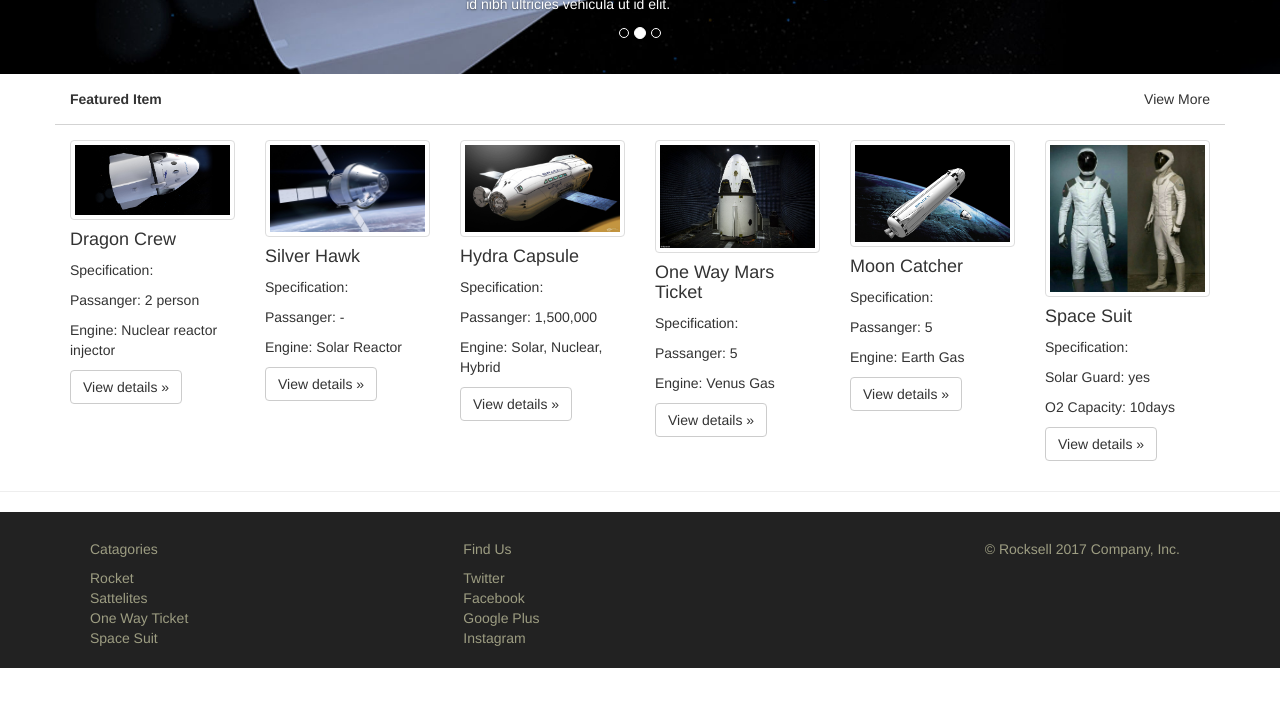
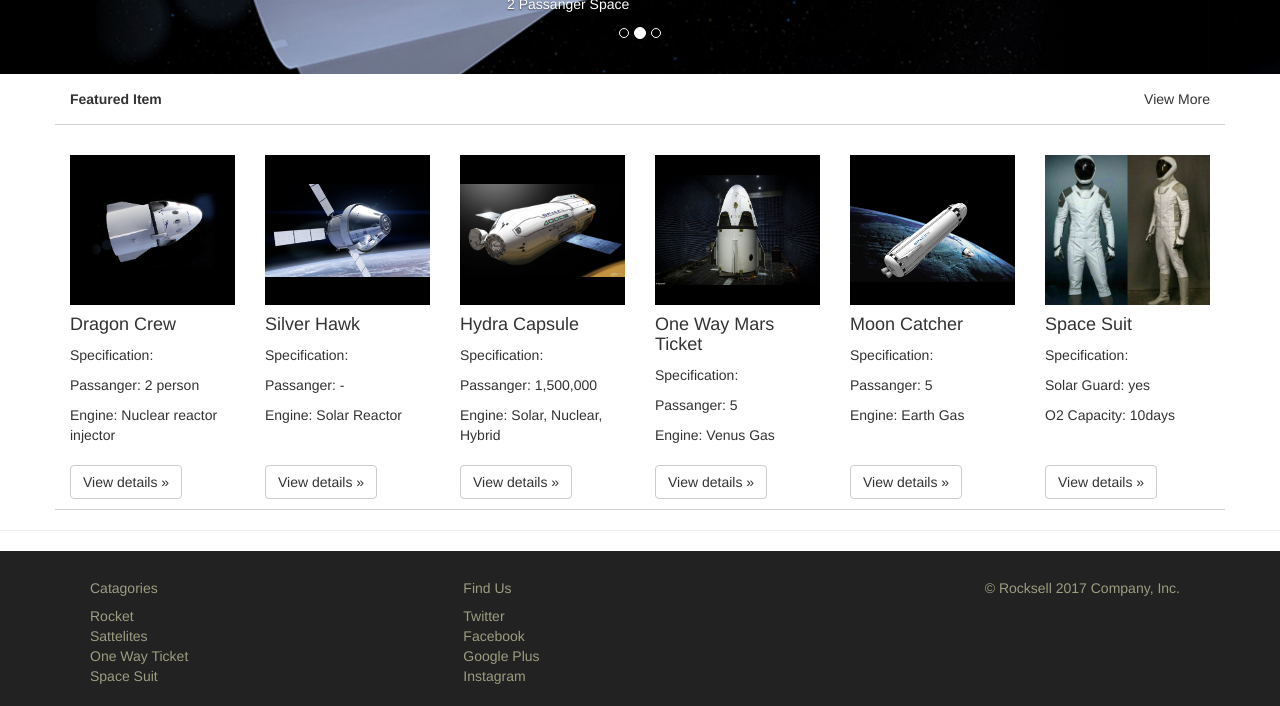
Before and after one commit to miracle-fox-2017/ecommerce-layout, a plain HTML site: page index.html in a window 1280 px wide. Shown: the part 361-1067 px from the top of the page. Before the commit the page ends 1029 px from the top, so only its background shows below. Drawn offline with nearby package versions, Linux system fonts and the light colour scheme.

Commit message:
update thumbnails

```diff
--- a/assets/css/style.css
+++ b/assets/css/style.css
@@ -22,14 +22,35 @@ body {
   background-color: black;
 }
 
+.center-thumb {
+  height: 150px;
+  background-size: 100%;
+  background-position: center center;
+  background-repeat: no-repeat;
+  background-color: black;
+}
+
 .featured {
   padding-top: 15px;
   padding-bottom: 15px;
   border-bottom: 1px solid lightgray;
 }
 
+.fluid {
+  width: 80%;
+}
+
 .item {
   padding-top: 15px;
+}
+
+.card {
+  padding-top: 15px;
+  border-bottom: 1px solid lightgray;
+}
+
+.desc {
+  min-height: 150px;
 }
 
 .featured .title {
@@ -57,3 +78,11 @@ ul.nolist {
   margin: 0;
   padding: 0;
 }
+
+@media only screen and (max-width: 600px) {
+  .center-thumb {
+    height: 200px;
+    background-size: 100%;
+    background-color: black;
+  }
+}
--- a/index.html
+++ b/index.html
@@ -71,7 +71,8 @@
             </a>
             <div class="container">
               <div class="carousel-caption">
-                <p>Cras justo odio, dapibus ac facilisis in, egestas eget quam. Donec id elit non mi porta gravida at eget metus. Nullam id dolor id nibh ultricies vehicula ut id elit.</p>
+                <h2>Crew Dragon</h2>
+                <p>2 Passanger Space</p>
               </div>
             </div>
           </div>
@@ -80,11 +81,23 @@
             <div class="center-cropped"
                  style="background-image: url('/assets/img/silver_1.jpeg');">
             </div>
+            <div class="container">
+              <div class="carousel-caption">
+                <h2>Silver Hawk</h2>
+                <p>Sattelite</p>
+              </div>
+            </div>
           </div>
 
           <div class="item">
             <div class="center-cropped"
                  style="background-image: url('/assets/img/SpaceX-capsule.jpg');">
+            </div>
+            <div class="container">
+              <div class="carousel-caption">
+                <h2>Hydra Capsule</h2>
+                <p>1,500,000 Passanger Space</p>
+              </div>
             </div>
           </div>
         </div>
@@ -110,53 +123,89 @@
         </div>
       </div>
       <div class="row item">
-        <div class="col-md-2">
-          <img src="/assets/img/crew-dragon.jpg" class="img-thumbnail thumb" alt="Crew Dragon">
+        <div class="col-md-2 card">
+          <div class="center-thumb"
+               style="background-image: url('/assets/img/crew-dragon.jpg');">
+          </div>
+          <div class="desc">
             <h4>Dragon Crew</h4>
             <p>Specification:</p>
             <p>Passanger: 2 person</p>
             <p>Engine: Nuclear reactor injector</p>
+          </div>
+          <div class="button">
             <p><a class="btn btn-default" href="#" role="button">View details &raquo;</a></p>
           </div>
-        <div class="col-md-2">
-          <img src="/assets/img/silver_1.jpeg" class="img-thumbnail thumb" alt="Silver Hawk">
+        </div>
+        <div class="col-md-2 card">
+          <div class="center-thumb"
+               style="background-image: url('/assets/img/silver_1.jpeg');">
+          </div>
+          <div class="desc">
             <h4>Silver Hawk</h4>
             <p>Specification:</p>
             <p>Passanger: -</p>
             <p>Engine: Solar Reactor</p>
+          </div>
+          <div class="button">
             <p><a class="btn btn-default" href="#" role="button">View details &raquo;</a></p>
           </div>
-        <div class="col-md-2">
-          <img src="/assets/img/SpaceX-capsule.jpg" class="img-thumbnail thumb" alt="Hydra Capsule">
+        </div>
+        <div class="col-md-2 card">
+          <div class="center-thumb"
+               style="background-image: url('/assets/img/SpaceX-capsule.jpg');">
+          </div>
+          <div class="desc">
             <h4>Hydra Capsule</h4>
             <p>Specification:</p>
             <p>Passanger: 1,500,000</p>
             <p>Engine: Solar, Nuclear, Hybrid</p>
+          </div>
+          <div class="button">
             <p><a class="btn btn-default" href="#" role="button">View details &raquo;</a></p>
           </div>
-        <div class="col-md-2">
-          <img src="/assets/img/one-way.jpg" class="img-thumbnail thumb" alt="Mars One Way">
+        </div>
+        <div class="col-md-2 card">
+          <div class="center-thumb"
+               style="background-image: url('/assets/img/one-way.jpg');">
+          </div>
+          <div class="desc">
             <h4>One Way Mars Ticket</h4>
             <p>Specification:</p>
             <p>Passanger: 5</p>
             <p>Engine: Venus Gas</p>
+          </div>
+          <div class="button">
             <p><a class="btn btn-default" href="#" role="button">View details &raquo;</a></p>
           </div>
-        <div class="col-md-2">
-          <img src="/assets/img/mars-colonial-b.png" class="img-thumbnail thumb" alt="Moon Catch">
+        </div>
+        <div class="col-md-2 card">
+          <div class="center-thumb"
+               style="background-image: url('/assets/img/mars-colonial-b.png');">
+          </div>
+          <div class="desc">
             <h4>Moon Catcher</h4>
             <p>Specification:</p>
             <p>Passanger: 5</p>
             <p>Engine: Earth Gas</p>
+          </div>
+          <div class="button">
             <p><a class="btn btn-default" href="#" role="button">View details &raquo;</a></p>
           </div>
-        <div class="col-md-2">
-          <img src="/assets/img/suit.jpg" class="img-thumbnail thumb" alt="Moon Catch">
+        </div>
+        <div class="col-md-2 card">
+          <div class="center-thumb"
+               style="background-image: url('/assets/img/suit.jpg');">
+          </div>
+          <div class="desc">
             <h4>Space Suit</h4>
             <p>Specification:</p>
             <p>Solar Guard: yes</p>
             <p>O2 Capacity: 10days</p>
+          </div>
+          <div class="button">
             <p><a class="btn btn-default" href="#" role="button">View details &raquo;</a></p>
+          </div>
         </div>
       </div>
     </div> <!-- /container -->
```
Lines whose indentation alone changed are shown as unchanged.
